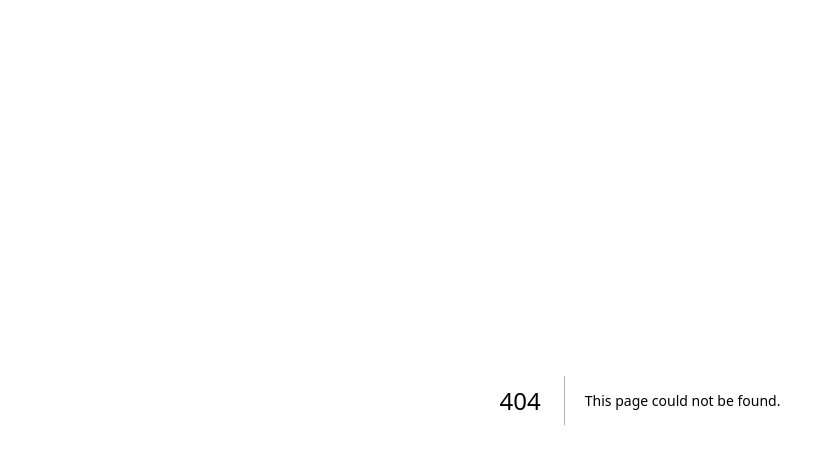
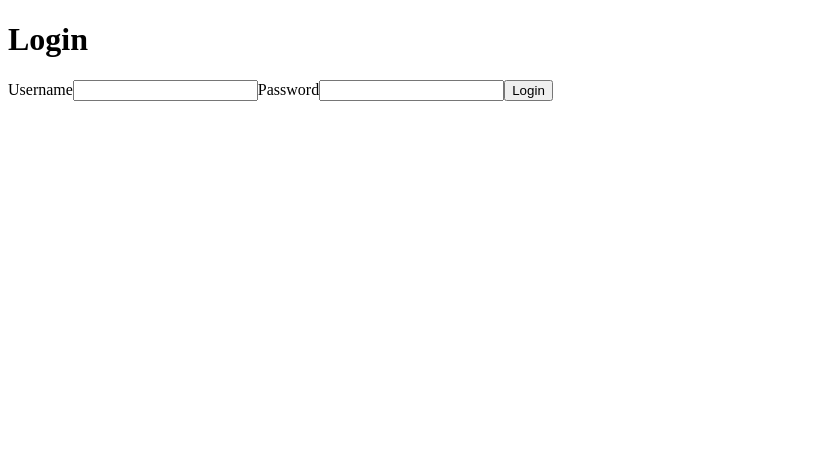
Before and after one commit to FoundationINCCorporateTeam/BloxInteractive, a Next.js app: page /login in a window 1280 px wide. Before the commit this address had no page. Shown: the top 464 px of the page, without its empty margins (0-835 px from the left). Built offline with nearby package versions, Linux system fonts and the light colour scheme.

Commit message:
Create login.js

```diff
--- /dev/null
+++ b/pages/login.js
@@ -0,0 +1,38 @@
+import { signIn } from 'next-auth/client';
+
+export default function Login() {
+  const handleSubmit = async (event) => {
+    event.preventDefault();
+    const username = event.target.username.value;
+    const password = event.target.password.value;
+
+    const result = await signIn('credentials', {
+      redirect: false,
+      username,
+      password
+    });
+
+    if (!result.error) {
+      window.location.href = '/';
+    } else {
+      alert('Login failed');
+    }
+  };
+
+  return (
+    <div>
+      <h1>Login</h1>
+      <form onSubmit={handleSubmit}>
+        <label>
+          Username
+          <input name="username" type="text" required />
+        </label>
+        <label>
+          Password
+          <input name="password" type="password" required />
+        </label>
+        <button type="submit">Login</button>
+      </form>
+    </div>
+  );
+}
```
